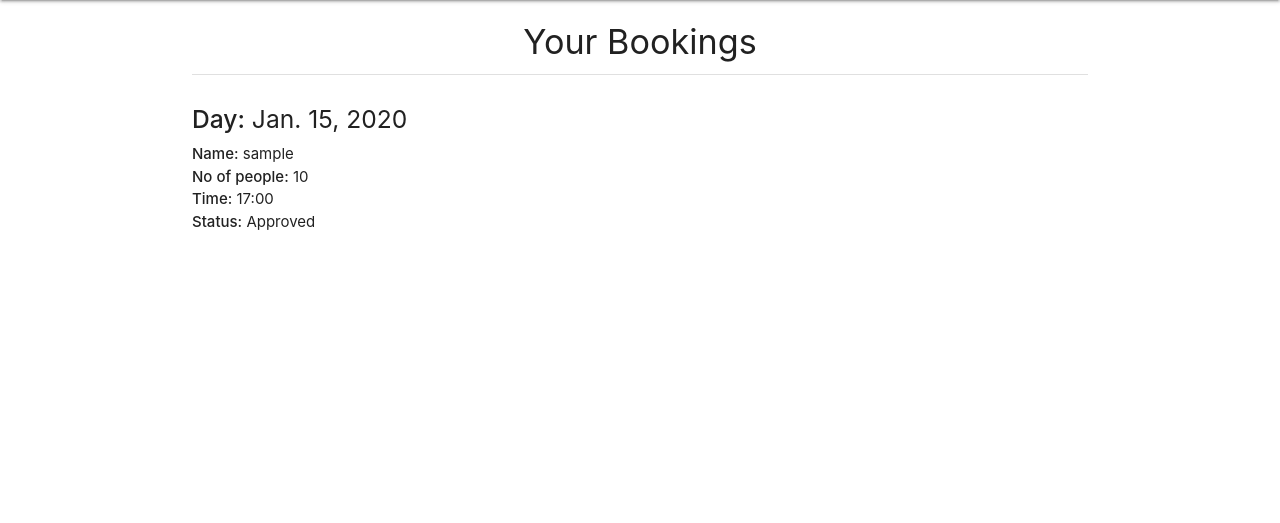
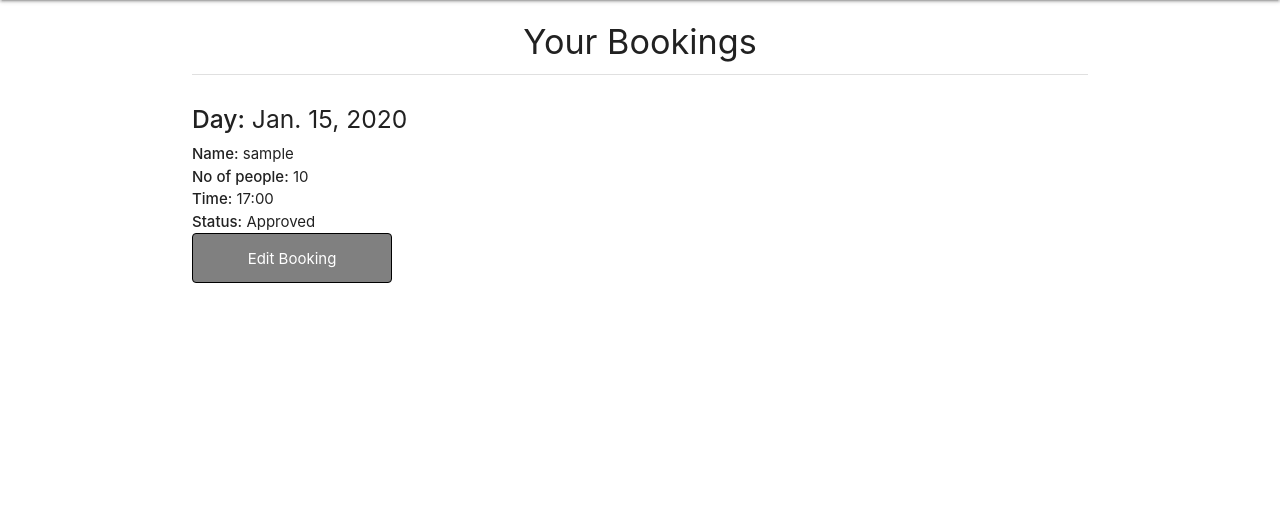
Before and after one commit to Neillcllghn/TEST_django_RESTURANTBOOKING, a Django app: page /bookings/ in a window 1280 px wide. Shown: the part 64-587 px from the top of the page. Run offline with Django 3.2, Linux system fonts and the light colour scheme; a user stored in the database is signed in; tables that the repository leaves empty hold one stand-in row (values such as "Sample post"); some libraries are stand-ins or nearby versions.

Commit message:
Adding update booking function to edit boookings in view panel

```diff
--- a/booking/urls.py
+++ b/booking/urls.py
@@ -6,6 +6,7 @@ urlpatterns = [
     path('', views.index, name='home'),
     path('bookings/', views.BookingList.as_view(), name='bookings'),
     path('create/', views.BookingCreate.as_view(), name='create_bookings'),
+    path('update/<booking_id>', views.update_booking, name='update_bookings'),
 ]
 
 urlpatterns += staticfiles_urlpatterns()
--- a/booking/views.py
+++ b/booking/views.py
@@ -35,7 +35,7 @@ class BookingCreate(CreateView):
         form.instance.user = self.request.user
         return super().form_valid(form)
 
-# work in progress
+# do not use
     # def register(request):
     #     form_class = BookingForm(data=request.POST)
     #     if request.method == 'POST':
@@ -44,3 +44,12 @@ class BookingCreate(CreateView):
     #             return render(request, 'bookings.html', {'form': form})
     #         else:
     #             form_class = BookingForm()
+
+
+def update_booking(request, booking_id):
+    booking = get_object_or_404(Booking, id=booking_id)
+    form = BookingForm(instance=booking)
+    context = {
+        'form': form
+    }
+    return render(request, 'update_bookings.html', context)
--- a/templates/bookings.html
+++ b/templates/bookings.html
@@ -20,9 +20,12 @@
           <p><strong>No of people:</strong> {{ booking.group_size }}</p>
           <p><strong>Time:</strong> {{ booking.time }}</p>
       {% endif %}
+      <a href="/update/{{ booking.id }}">
+        <button class="submit-button">Edit Booking</button>
+      </a>
     </div>
     {% empty %}
-    <p>You have nothing Booked!!</p>
+    <h5>You have nothing Booked!!</h5>
     {% endfor %}
 
 </div>
```
Also changed, not shown: templates/update_bookings.html (added, +24 -0 lines).
